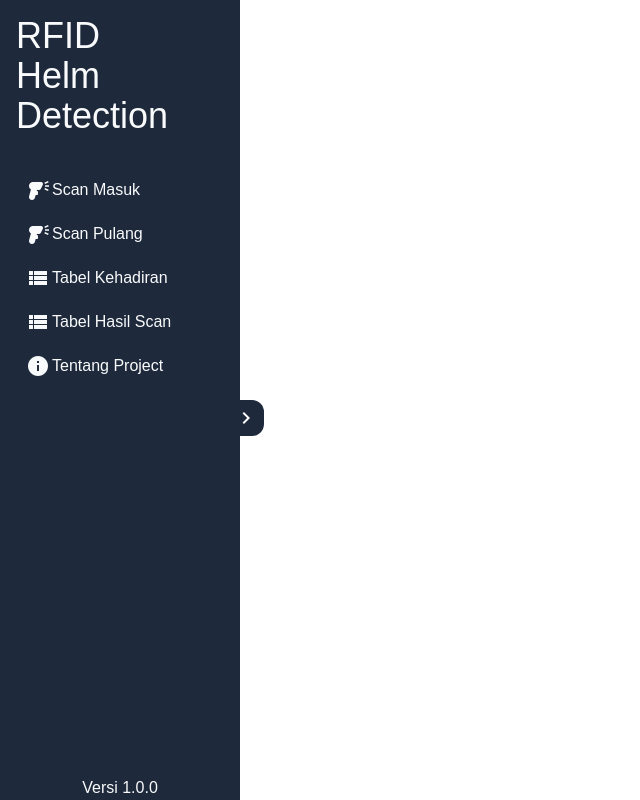
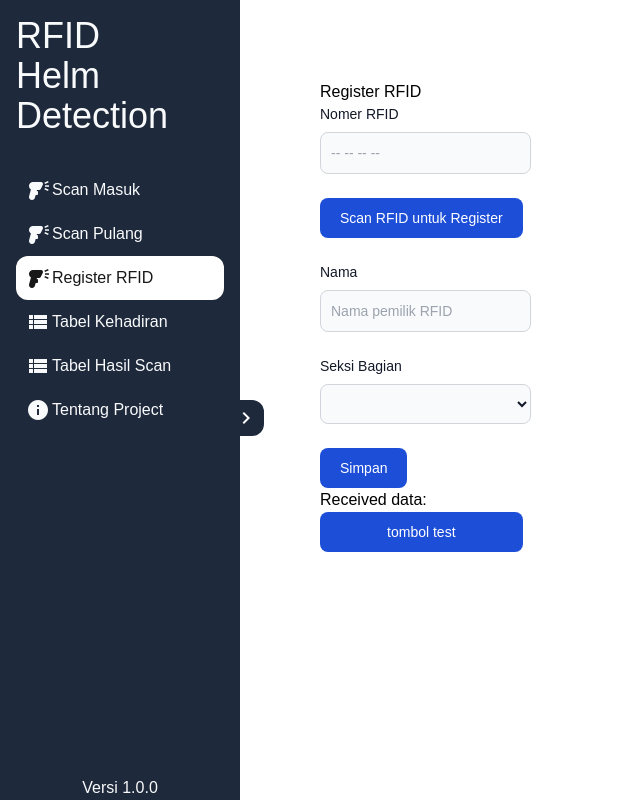
Before and after one commit to YudhaDev/vue-rfid-esp32-cam-ui, a Vue app: page /register-rfid in a window 1280 px wide. Shown: the whole page, without its empty margins (0-640 px from the left). Built offline with nearby package versions, Linux system fonts and the light colour scheme.

Commit message:
stuck koneksi via serial

```diff
--- a/src/App.vue
+++ b/src/App.vue
@@ -1,7 +1,8 @@
 <template>
   <div class="app">
     <div class="">
-      <span :class="storeToggle.pinia_collapsed_sidebar? 'button-toggle-sidebar-collapsed' : 'button-toggle-sidebar'" class="material-icons button-toggle-sidebar rounded-r-xl" @click="storeToggle.toggleSidebar">
+      <span :class="storeToggle.pinia_collapsed_sidebar ? 'button-toggle-sidebar-collapsed' : 'button-toggle-sidebar'"
+        class="material-icons button-toggle-sidebar rounded-r-xl" @click="storeToggle.toggleSidebar">
         navigate_next</span>
     </div>
     <SidebarVue />
@@ -17,13 +18,30 @@
 import Popup from './components/popupMsg.vue'
 import { RouterLink, RouterView } from 'vue-router'
 import SidebarVue from './components/Sidebar.vue'
-import {useStoreToggle, usePopupToggle} from '../src/stores/store'
+import { useStoreToggle, usePopupToggle } from '../src/stores/store'
 
 const storeToggle = useStoreToggle();
 
 </script>
 
 <style lang="scss">
+.scan-container-expanded {
+    margin-left: 15em;
+    padding: 5em;
+    transition: all 0.3s ease;
+}
+
+.scan-container-collapsed {
+    margin-left: 5em;
+    padding: 5em;
+    transition: all 0.3s ease;
+
+}
+.scan-flex {
+  display: flex;
+  flex-direction: column;
+}
+
 .button-toggle-sidebar {
   position: fixed;
   z-index: 10;
@@ -118,4 +136,5 @@ button {
 
 .route-leave-active {
   transition: all 0.3s ease-in;
-}</style>
+}
+</style>
--- /dev/null
+++ b/src/components/PopupScanRFID.vue
@@ -0,0 +1,70 @@
+<!-- Modal.vue -->
+<template>
+    <div class="modal-overlay" v-if="modalToggle.pinia_show_modal">
+        <div class="modal">
+            <div class="modal-content">
+                <!-- Modal content here -->
+                <slot></slot>
+                <div>
+                    <h1>Silahkan Scan RFID anda ke Sensor.</h1>
+                    <div role="status" class="center">
+                        <svg aria-hidden="true"
+                            class="w-8 h-8 mr-2 text-gray-200 animate-spin dark:text-gray-600 fill-blue-600"
+                            viewBox="0 0 100 101" fill="none" xmlns="http://www.w3.org/2000/svg">
+                            <path
+                                d="M100 50.5908C100 78.2051 77.6142 100.591 50 100.591C22.3858 100.591 0 78.2051 0 50.5908C0 22.9766 22.3858 0.59082 50 0.59082C77.6142 0.59082 100 22.9766 100 50.5908ZM9.08144 50.5908C9.08144 73.1895 27.4013 91.5094 50 91.5094C72.5987 91.5094 90.9186 73.1895 90.9186 50.5908C90.9186 27.9921 72.5987 9.67226 50 9.67226C27.4013 9.67226 9.08144 27.9921 9.08144 50.5908Z"
+                                fill="currentColor" />
+                            <path
+                                d="M93.9676 39.0409C96.393 38.4038 97.8624 35.9116 97.0079 33.5539C95.2932 28.8227 92.871 24.3692 89.8167 20.348C85.8452 15.1192 80.8826 10.7238 75.2124 7.41289C69.5422 4.10194 63.2754 1.94025 56.7698 1.05124C51.7666 0.367541 46.6976 0.446843 41.7345 1.27873C39.2613 1.69328 37.813 4.19778 38.4501 6.62326C39.0873 9.04874 41.5694 10.4717 44.0505 10.1071C47.8511 9.54855 51.7191 9.52689 55.5402 10.0491C60.8642 10.7766 65.9928 12.5457 70.6331 15.2552C75.2735 17.9648 79.3347 21.5619 82.5849 25.841C84.9175 28.9121 86.7997 32.2913 88.1811 35.8758C89.083 38.2158 91.5421 39.6781 93.9676 39.0409Z"
+                                fill="currentFill" />
+                        </svg>
+                        <span class="sr-only">Loading...</span>
+                    </div>
+                </div>
+                <div>
+                    <h1>Sukses RFID Terdeteksi.</h1>
+                </div>
+                <button @click="modalToggle.toggleModal">Close</button>
+            </div>
+        </div>
+    </div>
+</template>
+
+<script>
+import { useModalToggle } from '../stores/modal_state'
+
+export default {
+    setup() {
+        const modalToggle = useModalToggle();
+
+        return { modalToggle };
+    },
+    props: {
+    },
+    methods: {
+    },
+};
+</script>
+
+<style scoped>
+/* Styles for the modal */
+.modal-overlay {
+    position: fixed;
+    top: 0;
+    left: 0;
+    width: 100%;
+    height: 100%;
+    background-color: rgba(0, 0, 0, 0.5);
+    display: flex;
+    justify-content: center;
+    align-items: center;
+}
+
+.modal {
+    background-color: #fff;
+    border-radius: 5px;
+    box-shadow: 0 2px 10px rgba(0, 0, 0, 0.3);
+    padding: 20px;
+}
+
+/* Other styles for modal content */</style>
--- a/src/components/Sidebar.vue
+++ b/src/components/Sidebar.vue
@@ -26,6 +26,12 @@
                 <div class="nav-item-wrapper">
                     <span class="material-icons flex-item">barcode_reader</span>
                     <p>{{ storeToggle.pinia_collapsed_sidebar ? '' : 'Scan Pulang' }}</p>
+                </div>
+            </RouterLink>
+            <RouterLink class="rounded-xl" to="/register-rfid">
+                <div class="nav-item-wrapper">
+                    <span class="material-icons flex-item">barcode_reader</span>
+                    <p>{{ storeToggle.pinia_collapsed_sidebar ? '' : 'Register RFID' }}</p>
                 </div>
             </RouterLink>
             <RouterLink class="rounded-xl" to="/kehadiran-view">
@@ -76,11 +82,11 @@ export default {
         }
     },
     methods: {
-        sidebarToggle() {
-            this.global_collapsed_sidebar = !this.global_collapsed_sidebar
-            console.error("sadawdad")
-            console.error(this.global_collapsed_sidebar)
-        }
+        // sidebarToggle() {
+        //     this.global_collapsed_sidebar = !this.global_collapsed_sidebar
+        //     console.error("sadawdad")
+        //     console.error(this.global_collapsed_sidebar)
+        // }
     }
 }
 </script>
--- a/src/main.ts
+++ b/src/main.ts
@@ -12,6 +12,7 @@ import AboutProject from './views/AboutProject.vue'
 import WelcomeView from './views/WelcomeView.vue'
 import ScanView from './views/ScanView.vue'
 import KehadiranView from './views/TabelKehadiranVeiw.vue'
+import RegisterView from './views/RegisterView.vue'
 
 
 const router = createRouter({
@@ -41,7 +42,14 @@ const router = createRouter({
             path: '/kehadiran-view',
             component: () => KehadiranView,
             name: 'kehadiran'
+        },
+        {
+            path: '/register-rfid',
+            component: () => RegisterView,
+            name: 'register'
         }
+
+
     ]
 })
 
--- /dev/null
+++ b/src/stores/modal_state.js
@@ -0,0 +1,16 @@
+import {defineStore} from 'pinia';
+
+export const useModalToggle = defineStore('modalToggle', {
+    state: () => ({
+        pinia_show_modal: false,
+        pinia_show_modal_rfid_scanned: false,
+    }),
+    actions: {
+        toggleModal() {
+            this.pinia_show_modal = !this.pinia_show_modal
+        },
+        rfidScanned() {
+            this.toggleModal();
+        }
+    }
+})
--- /dev/null
+++ b/src/views/RegisterView.vue
@@ -0,0 +1,119 @@
+<template>
+    <div class="" :class="storeToggle.pinia_collapsed_sidebar ? 'scan-container-collapsed' : 'scan-container-expanded'">
+        <div class="scan-flex">
+            <ModalRFIDRegister />
+            <h1>
+                Register RFID
+            </h1>
+            <form class="space-y-4 md:space-y-6" action="#">
+                <div>
+                    <label for="rfid" class="block mb-2 text-sm font-medium text-gray-900 dark:text-white">Nomer
+                        RFID</label>
+                    <input v-model="formData.rfid_number" type="text" name="rfid" id="rfid"
+                        class="bg-gray-50 border border-gray-300 text-gray-900 sm:text-sm rounded-lg focus:ring-primary-600 focus:border-primary-600 block w-full p-2.5 dark:bg-gray-700 dark:border-gray-600 dark:placeholder-gray-400 dark:text-white dark:focus:ring-blue-500 dark:focus:border-blue-500"
+                        placeholder="-- -- -- --" required="required" disabled>
+                </div>
+                <button type="button" class="text-white bg-blue-700 hover:bg-blue-800
+            focus:ring-4 focus:ring-blue-300 font-medium rounded-lg text-sm px-5 py-2.5
+            mr-2 mb-2 dark:bg-blue-600 dark:hover:bg-blue-700 focus:outline-none
+            dark:focus:ring-blue-800" @click="modalToggle.toggleModal">Scan RFID untuk Register</button>
+                <div>
+                    <label for="name" class="block mb-2 text-sm font-medium text-gray-900 dark:text-white">Nama</label>
+                    <input v-model="formData.nama" type="text" name="name" id="name"
+                        class="bg-gray-50 border border-gray-300 text-gray-900 sm:text-sm rounded-lg focus:ring-primary-600 focus:border-primary-600 block w-full p-2.5 dark:bg-gray-700 dark:border-gray-600 dark:placeholder-gray-400 dark:text-white dark:focus:ring-blue-500 dark:focus:border-blue-500"
+                        placeholder="Nama pemilik RFID" required="required">
+                </div>
+                <div>
+                    <label for="seksi-bagian" class="block mb-2 text-sm font-medium text-gray-900 dark:text-white">Seksi Bagian</label>
+                    <select v-model="formData.seksi_bagian" id="seksi-bagian"
+                        class="bg-gray-50 border border-gray-300 text-gray-900 text-sm rounded-lg focus:ring-blue-500 focus:border-blue-500 block w-full p-2.5 dark:bg-gray-700 dark:border-gray-600 dark:placeholder-gray-400 dark:text-white dark:focus:ring-blue-500 dark:focus:border-blue-500">
+                        <option selected value="US">Sales</option>
+                        <option value="CA">IT Staff</option>
+                        <option value="FR">Kurir</option>
+                        <option value="DE">Kuli</option>
+                    </select>
+                </div>
+                <button type="button" class="text-white bg-blue-700 hover:bg-blue-800
+            focus:ring-4 focus:ring-blue-300 font-medium rounded-lg text-sm px-5 py-2.5
+            mr-2 mb-2 dark:bg-blue-600 dark:hover:bg-blue-700 focus:outline-none
+            dark:focus:ring-blue-800" @click="handleClick">Simpan</button>
+            </form>
+            <p>
+                Received data: {{ receivedData }}
+            </p>
+            <button type="button" class="text-white bg-blue-700 hover:bg-blue-800
+            focus:ring-4 focus:ring-blue-300 font-medium rounded-lg text-sm px-5 py-2.5
+            mr-2 mb-2 dark:bg-blue-600 dark:hover:bg-blue-700 focus:outline-none
+            dark:focus:ring-blue-800" @click="this.scanRFIDRegister">tombol test</button>
+        </div>
+
+    </div>
+</template>
+
+<script>
+
+import { useStoreToggle } from '../stores/store'
+import {useModalToggle} from '../stores/modal_state'
+import ModalRFIDRegister from '../components/PopupScanRFID.vue'
+
+export default {
+    setup() {
+        const storeToggle = useStoreToggle();
+        const modalToggle = useModalToggle();
+        return { storeToggle, modalToggle };
+    },
+    data() {
+        return {
+            isSerialConnected: false,
+            receivedData: '',
+            port: null,
+            formData: {
+                rfid_number: '',
+                nama: '',
+                seksi_bagian: ''
+            }
+        }
+    },
+    components: {
+        ModalRFIDRegister,
+    },
+    methods: {
+        scanRFIDRegister() {
+            this.koneksiAlat()
+        },
+        async koneksiAlat() {
+            const arrayCOM = ["COM1","COM2","COM3","COM4","COM5","COM6","COM7","COM8","COM9","COM10"];
+            // for (let index = 0; index < arrayCOM.length; index++) {
+                try {
+                    port = await navigator.serial.requestPort();
+                    await port.open({baudRate: 9600});
+                    this.port = port
+                    this.port.addEventListener('readable', this.readSerialData);
+                    // break;
+                } catch (error) {
+                    // this.port = "err"
+                    console.error(error);
+                }
+            // }
+        },
+        disconnectSerial() {
+            this.port.close();
+            this.port = null;
+            this.isSerialConnected = false;
+        },
+        readSerialData () {
+            const reader = this.port.readable.getReader()
+            reader.read().then(({value})=> {
+                if (value) {
+                    this.receivedData = new TextDecoder().decode(value);
+                }
+                reader.releaseLock();
+            })
+        }
+
+    }
+}
+
+
+
+</script>
--- a/src/views/ScanView.vue
+++ b/src/views/ScanView.vue
@@ -18,24 +18,6 @@
 </template>
 
 <style scoped>
-.scan-container-expanded {
-    margin-left: 15em;
-    padding: 5em;
-    transition: all 0.3s ease;
-}
-
-.scan-container-collapsed {
-    margin-left: 5em;
-    padding: 5em;
-    transition: all 0.3s ease;
-
-}
-
-.scan-flex {
-    display: flex;
-    flex-direction: column;
-}
-
 .my-div {
     width: 640px;
     height: 480px;
```
